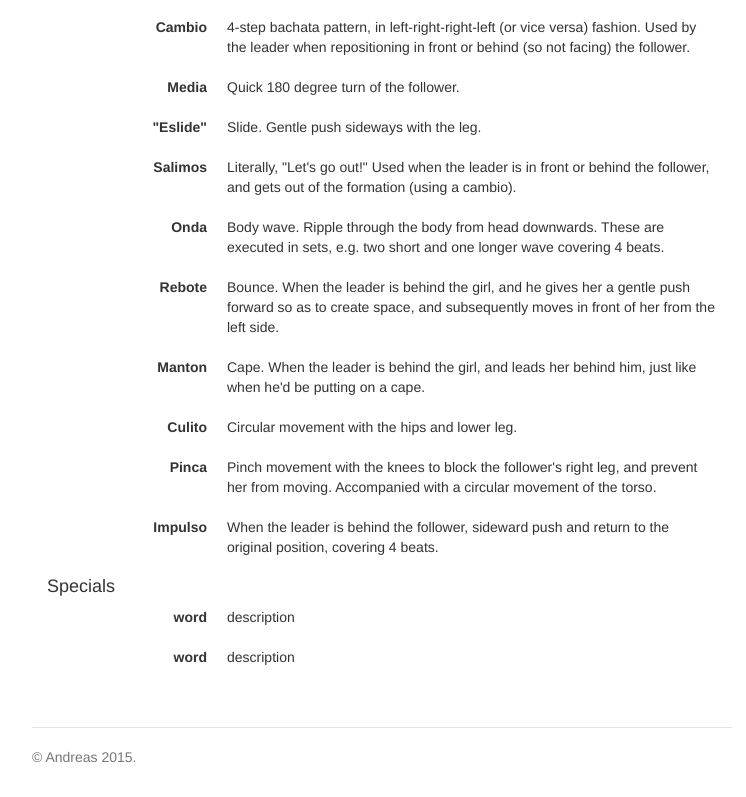
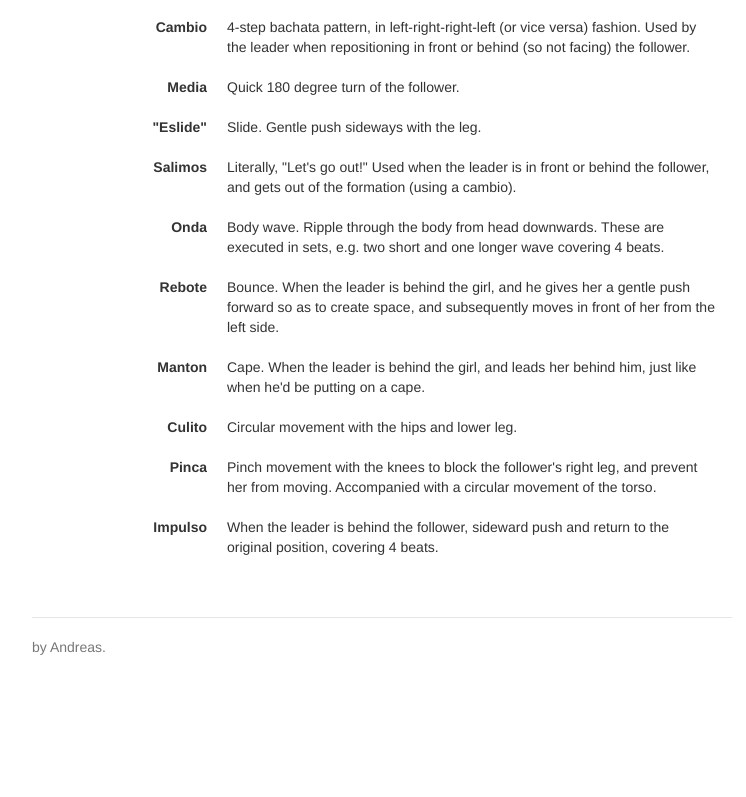
Before and after one commit to andreasbovens/kp, a plain HTML site: page index.html in a window 1280 px wide. Shown: the part 832-1629 px from the top of the page, without its empty margins (258-1004 px from the left). After the commit the page ends 1519 px from the top, so only its background shows below. Drawn offline with Linux system fonts and the light colour scheme.

Commit message:
minor changes

```diff
--- a/index.html
+++ b/index.html
@@ -103,20 +103,11 @@
             <dt>Impulso</dt>
             <dd>When the leader is behind the follower, sideward push and return to the original position, covering 4 beats.</dd>
           </dl>
-          <h4>Specials</h4>
-          <dl class="dl-horizontal">
-            <dt>word</dt>
-            <dd>description</dd>
-          </dl>
-          <dl class="dl-horizontal">
-            <dt>word</dt>
-            <dd>description</dd>
-          </dl>
         </div>
       </div>
 
       <footer class="footer">
-        <p>&copy; Andreas 2015.</p>
+        <p>by Andreas.</p>
       </footer>
 
     </div> <!-- /container -->
```
